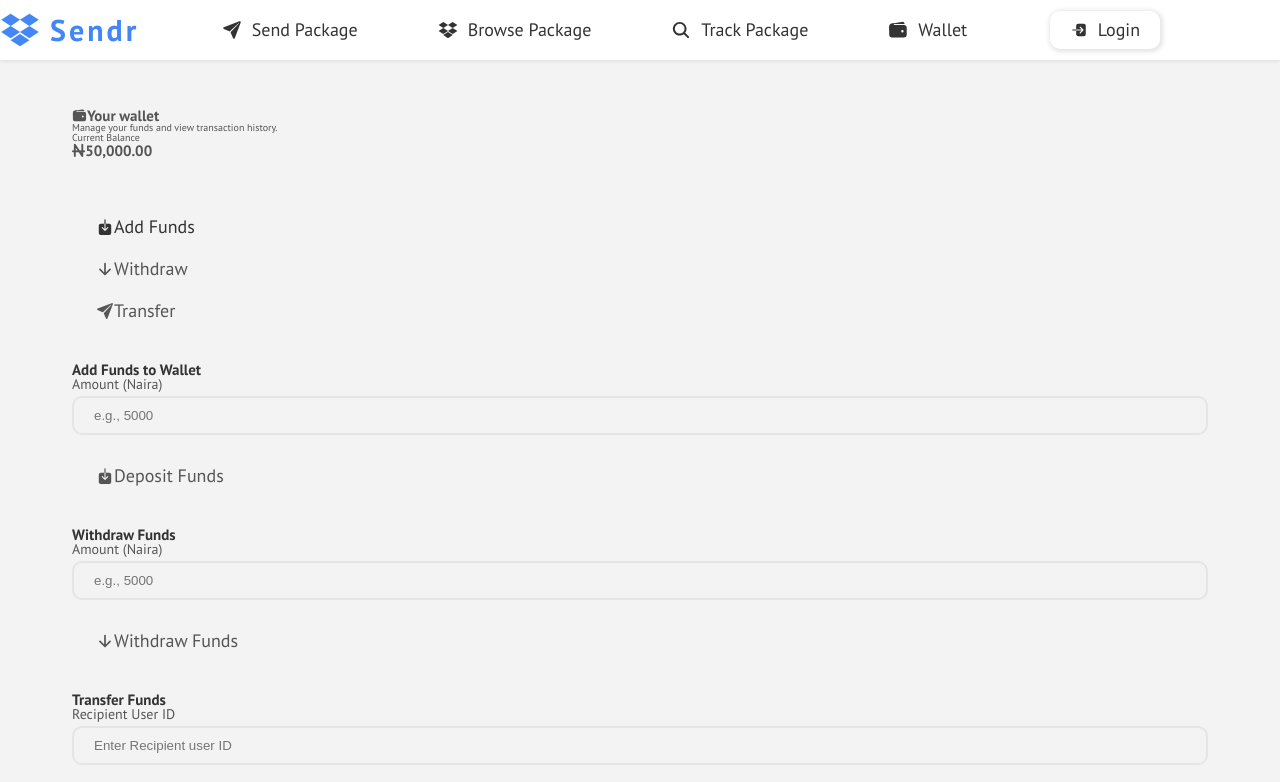
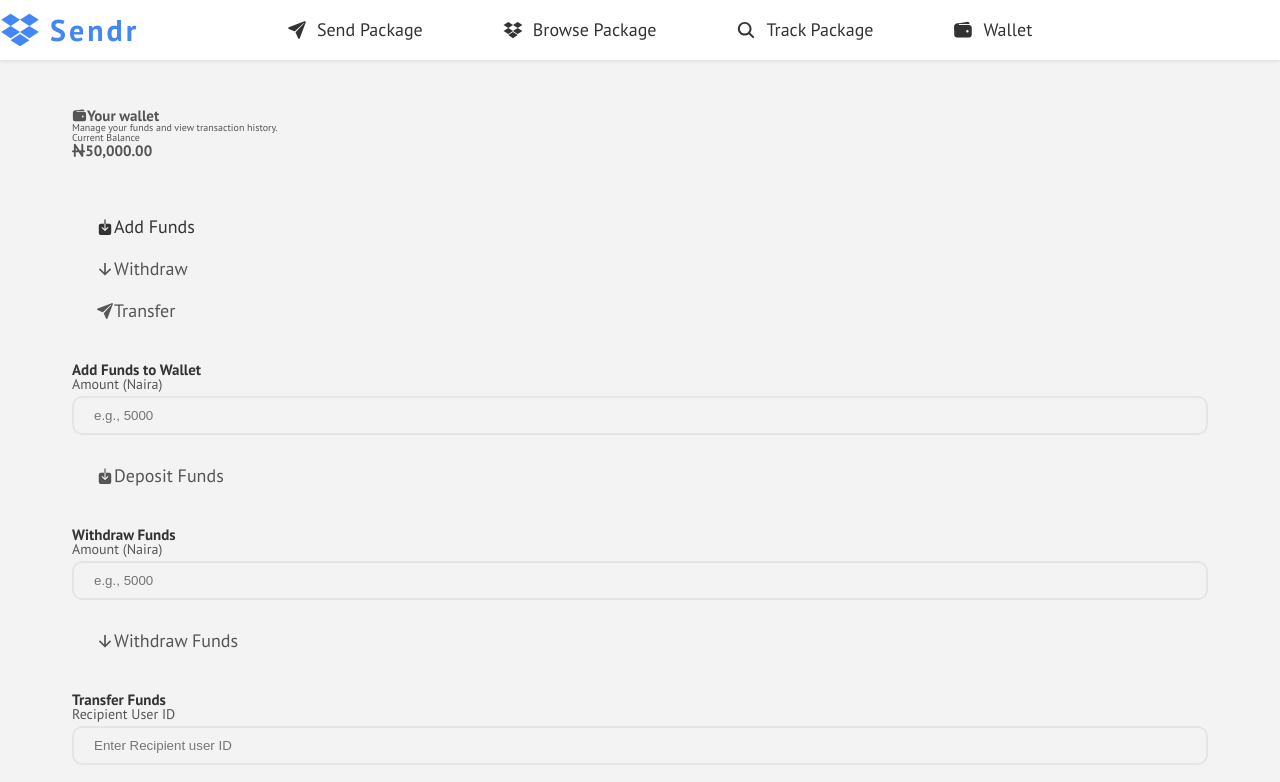
Before and after one commit to Sammy-blaq/Sendr-Prototype, a plain HTML site: page wallet.html in a window 1280 px wide. Shown: the top 782 px of the page. Drawn offline with nearby package versions, Linux system fonts and the light colour scheme.

Commit message:
added it's javascript file

```diff
--- a/wallet.html
+++ b/wallet.html
@@ -81,12 +81,7 @@
       </nav>
       <nav class="main-nav-login margin-right-large">
         <ul class="main-nav-list-login">
-          <li>
-            <a href="#" class="main-nav-link link-login"
-              ><ion-icon name="log-in"></ion-icon> Login</a
-            >
-          </li>
-        </ul>
+
 
         <div>
           <button type="button" class="btn-show-profile color">
@@ -301,5 +296,6 @@
       </nav>
     </footer>
     <script src="./js/script.js"></script>
+    <script src="./js/wallet.js"></script>
   </body>
 </html>
```
